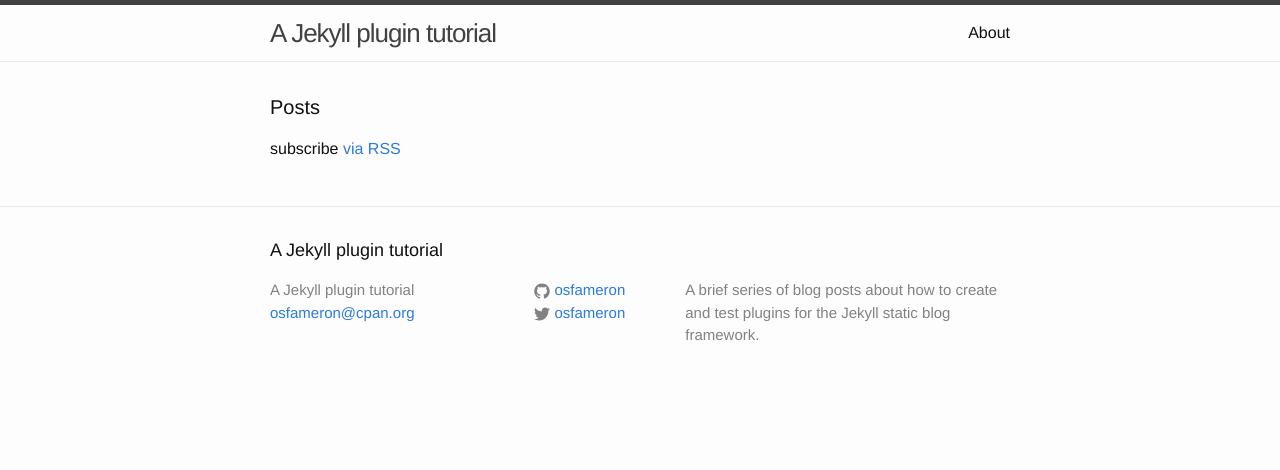
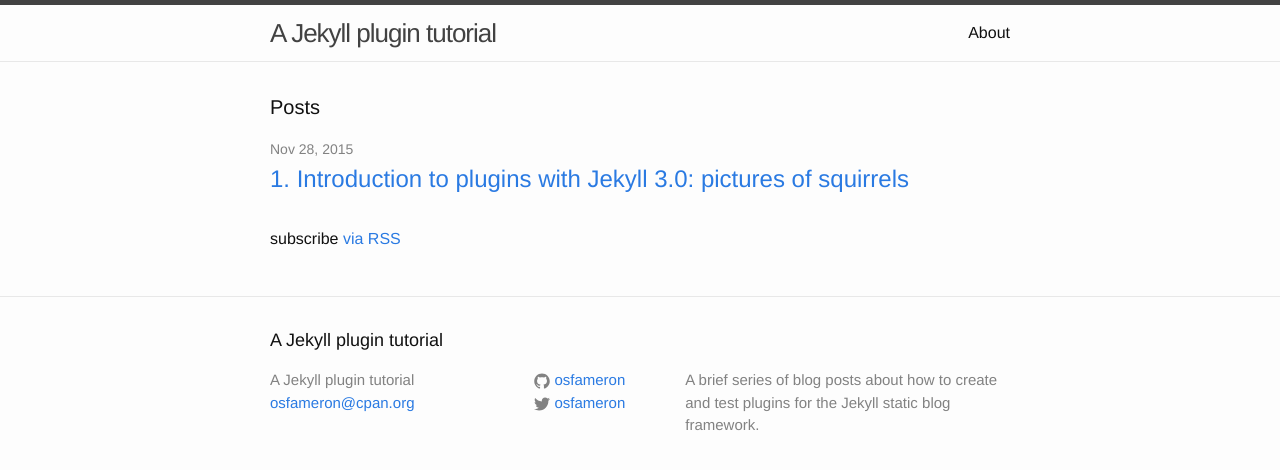
Before and after one commit to osfameron/jekyll-plugins-tutorial, a Jekyll site: the page built from index.html, in a window 1280 px wide. Shown: the top 470 px of the page. Built offline with Jekyll 4.4.1, drawn with Linux system fonts in a browser that asks for light colours.

Commit message:
Part 1. Inserting squirrel image manually

```diff
--- /dev/null
+++ b/_posts/2015-11-28-jekyll-plugins-tutorial-part-1.markdown
@@ -0,0 +1,64 @@
+---
+layout: post
+title:  "1. Introduction to plugins with Jekyll 3.0: pictures of squirrels"
+date:   2015-11-28 10:11:06 +0000
+---
+
+While writing the framework behind [Magnetite][magnetite-book], I ended up writing a number of plugins to do various things.  While there is documentation on both
+[Jekyll plugins][jekyllrb-plugins] and [Liquid templating][liquid-for-programmers], I found it a little terse on some details (like the precise parameters used), on the bigger picture (which kind of plugin should you use when), and on how to ensure quality in the software engineering of the plugin (testing etc.).  This short series of blog posts will go through a few motivating examples, examining the different ways to accomplish the task at hand.
+
+I'll be using Jekyll 3.0, and recommend you upgrade if you're still on Jekyll 2.0.  I'm not an expert in Jekyll (or Ruby in fact) so comments welcome on better approaches, code improvements, and ways to make and 3.0 specific examples work in earlier versions!
+
+## Example: inserting images
+
+Markdown allows you to insert images with a simple (if not especially mnemonic) piece of markup.
+
+{% highlight markdown %}
+    ![A lovely squirrel](/images/squirrel.jpg)
+{% endhighlight %}
+
+This produces the following HTML:
+
+{% highlight html %}
+    <img alt="A lovely squirrel" src="/images/squirrel.jpg">
+{% endhighlight %}
+
+And the following image:
+
+![A lovely squirrel](/images/squirrel.jpg)
+
+But that's not necessarily all you want to do with an image.  You may wish to wrap it in a `<div>` to format the CSS container (or perhaps better, a more semantic `<figure>`) and as well the `alt` tag, you might want a caption.  (Certainly the photographer who has released the image under a Creative Commons license will want you to credit them!)  For bonus points, the caption should link to the source of the image.  Putting that all together we might do something like:
+
+{% highlight html %}
+    <figure>
+      <img alt="A lovely squirrel" src="/images/squirrel.jpg">
+      <figcaption>
+        A lovely squirrel.
+        Image credit:
+        <a href="https://www.flickr.com/photos/47644980@N00/5681166704">
+           CC-BY-NC-SA hakim.cassimally
+        </a>
+      </figcaption>
+    </figure>
+{% endhighlight %}
+
+Which gives us:
+
+<figure>
+  <img alt="A lovely squirrel" src="/images/squirrel.jpg">
+  <figcaption>
+    A lovely squirrel.
+    Image credit:
+    <a href="https://www.flickr.com/photos/47644980@N00/5681166704">
+       CC-BY-NC-SA hakim.cassimally
+    </a>
+  </figcaption>
+</figure>
+
+Of course in Markdown you can insert this HTML verbatim.  But it's a fair amount of boilerplate (we've even written the same `alt` text in two places).  So if we ever use the image again (and we may well do, as it is such a lovely squirrel) then we're going to have to type (or copy-paste) it.  Worse, if we change the markup or the details, we'll have to remember to edit all the places we used it!
+
+TBC
+
+[magnetite-book]: http://magnetite-book.com/
+[jekyllrb-plugins]: http://jekyllrb.com/docs/plugins/
+[liquid-for-programmers]: https://github.com/Shopify/liquid/wiki/Liquid-for-Programmers
--- /dev/null
+++ b/_sass/_jekyll-plugins-tutorial.scss
@@ -0,0 +1,5 @@
+figure {
+    img {
+        width: 100%;
+    }
+}
--- a/css/main.scss
+++ b/css/main.scss
@@ -49,5 +49,6 @@
 @import
         "base",
         "layout",
-        "syntax-highlighting"
+        "syntax-highlighting",
+        "jekyll-plugins-tutorial"
 ;
```
Also changed, not shown: images/squirrel.jpg (added).
